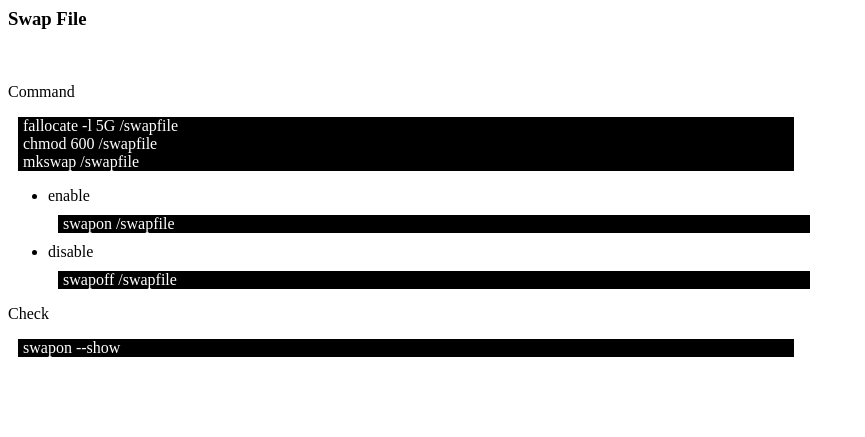
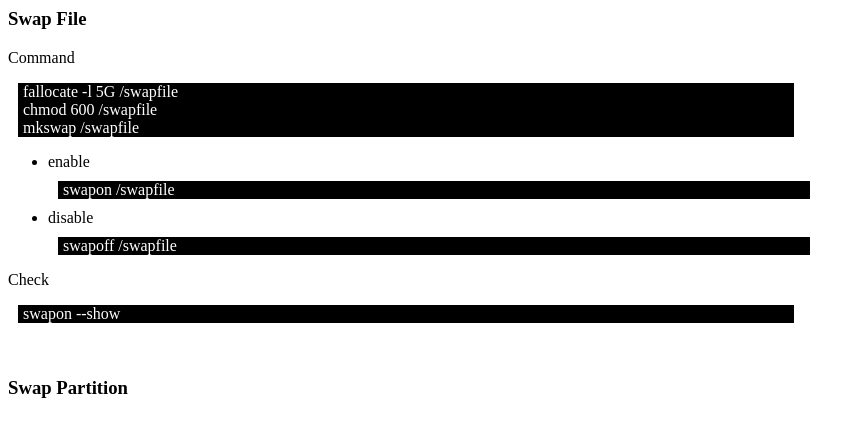
Before and after one commit to czarsir/sir, a Jekyll site: the page built from _posts/system/os/2026-01-27-swap.html, in a window 1280 px wide. Shown: the top 437 px of the page, without its empty margins (0-865 px from the left). Built offline with Jekyll 4.4.1, drawn with Linux system fonts in a browser that asks for light colours.

Commit message:
[swap] update

```diff
--- a/_posts/system/os/2026-01-27-swap.html
+++ b/_posts/system/os/2026-01-27-swap.html
@@ -14,7 +14,6 @@ li {
 
 <h3>Swap File</h3>
 
-<br>
 <p>Command</p>
 <div class="cmd">fallocate -l 5G /swapfile</div>
 <div class="cmd">chmod 600 /swapfile</div>
@@ -28,3 +27,8 @@ li {
 
 <p>Check</p>
 <div class="cmd">swapon --show</div>
+
+
+
+<br><br>
+<h3>Swap Partition</h3>
```
